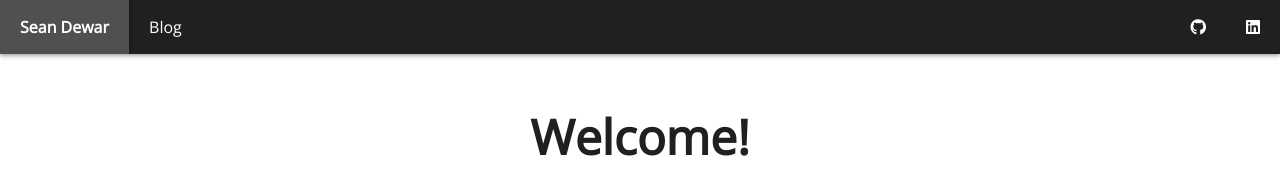
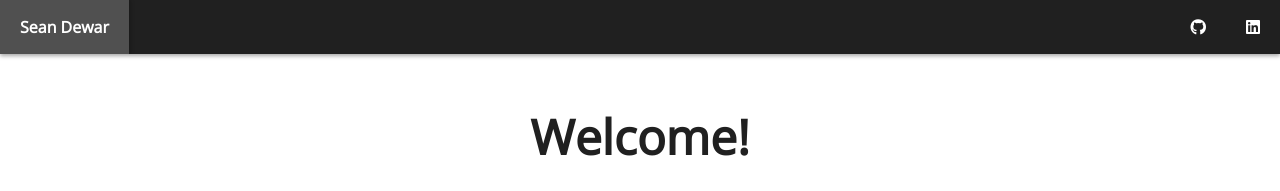
Before and after one commit to seandewar/seandewar.github.io, a Jekyll site: the page built from index.html, in a window 1280 px wide. Shown: the top 191 px of the page. Built offline with Jekyll 4.4.1, drawn with Linux system fonts in a browser that asks for light colours; nearby versions of some CDN libraries.

Commit message:
Don't show blog nav button if no blog posts

```diff
--- a/_includes/nav.html
+++ b/_includes/nav.html
@@ -2,7 +2,7 @@
     <div class="content-container">
         <ul class="nav-list">
             <li><a class="nav-home nav-link" href="/">Sean Dewar</a></li>
-            <li><a class="nav-link" href="/blog">Blog</a></li>
+            {% if site.posts.size > 0 %}<li><a class="nav-link" href="/blog">Blog</a></li>{% endif %}
             <li class="nav-right-align"><a class="nav-link" href="https://github.com/seandewar" title="My GitHub Profile"><span class="font-weight-normal fab fa-github"></span></a></li>
             <li><a class="nav-link" href="https://www.linkedin.com/in/seandewar/" title="My LinkedIn Profile"><span class="font-weight-normal fab fa-linkedin"></span></a></li>
         </ul>
```
